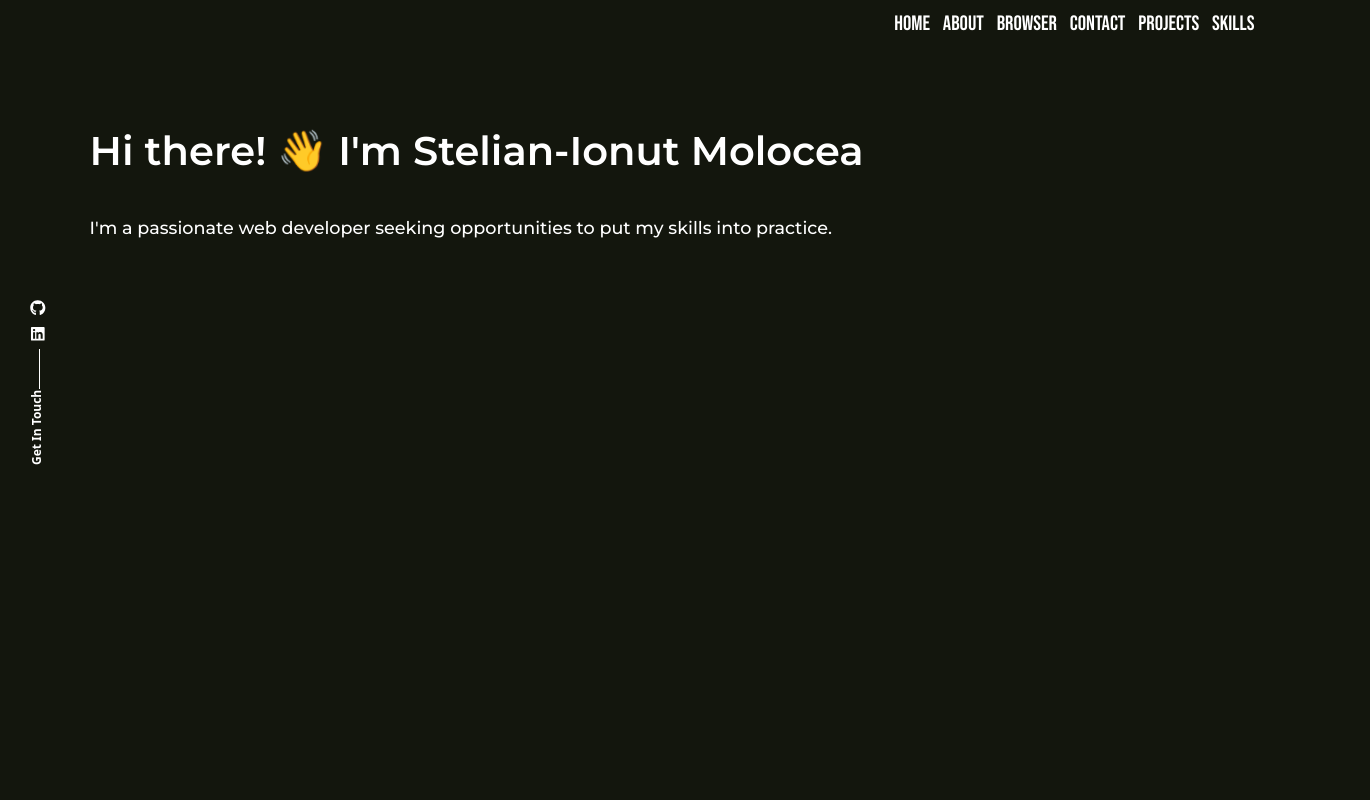
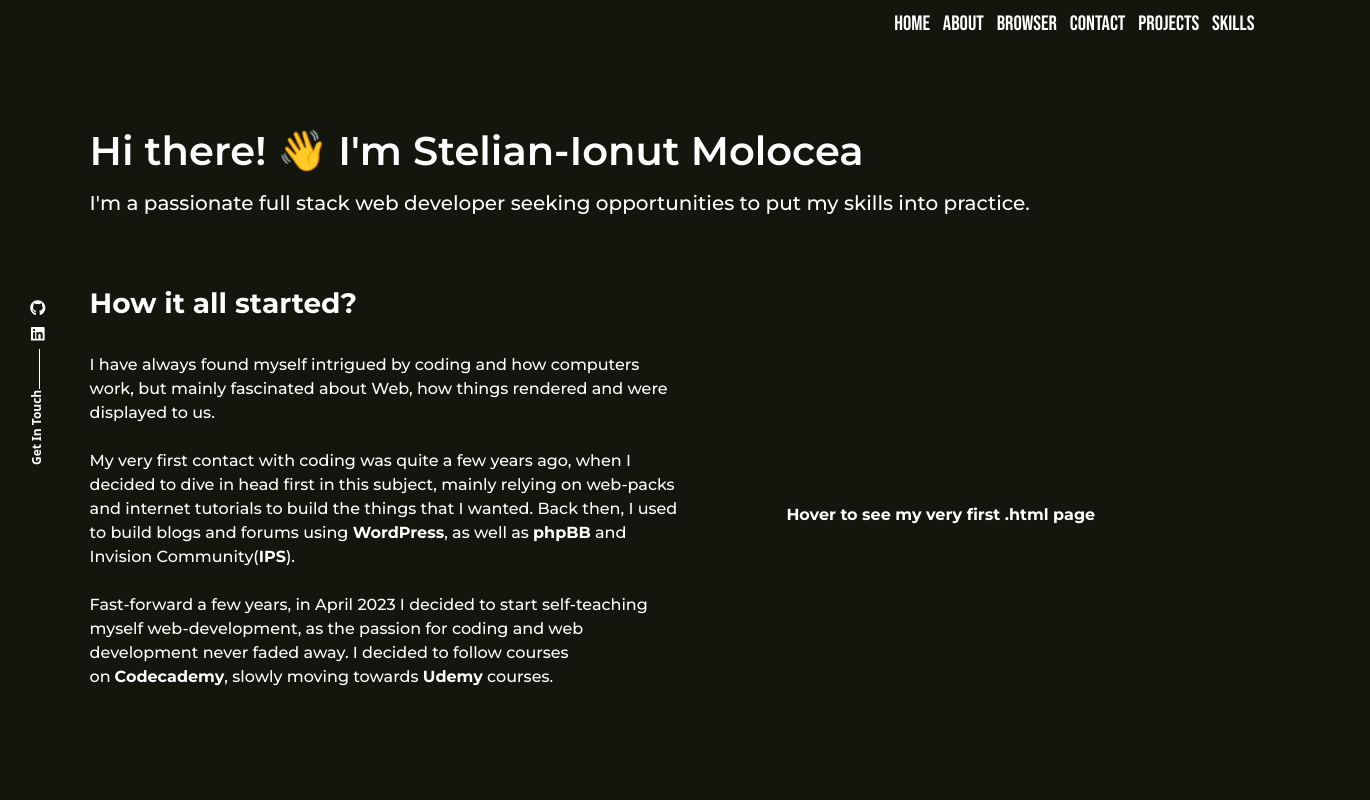
Before and after one commit to msionut28/portfolio, a React (Create React App) app: page /about in a window 1280 px wide. Shown: the top 800 px of the page, 1370 px wide, since content can reach past the window. Built offline with nearby package versions, Linux system fonts and the light colour scheme.

Commit message:
custom image component + about page

```diff
--- /dev/null
+++ b/src/components/Image/Image.jsx
@@ -0,0 +1,15 @@
+import "./style.css";
+
+const Image = (props) => {
+  const { img, text } = props;
+  return (
+    <div className="image-div">
+      <div className="image-gradient">
+        <p className="montserrat" style={{fontWeight: 'bold'}}>{text}</p>
+      </div>
+      <img src={img} alt="custom pic" />
+    </div>
+  );
+};
+
+export default Image;
--- /dev/null
+++ b/src/components/Image/style.css
@@ -0,0 +1,43 @@
+.image-div {
+    display: flex;
+    margin-top: 10vh;
+    position: relative;
+    width: 40vw;
+    height: 55vh;
+    border-radius: 50px;
+    overflow: hidden;
+    border: none;
+    background-color: rgba(19, 22, 13, 1);
+    transform: translateZ(0);
+
+    .image-gradient {
+        display: flex;
+        position: absolute;
+        top: 0;
+        left: 0;
+        right: 0;
+        bottom: 0;
+        background: radial-gradient(circle at center, rgba(19, 22, 13, 0) 0%, rgba(19, 22, 13, 1) 0.1%);
+        border-radius: inherit;
+        transition: 0.25s ease-in-out;
+        text-align: center;
+        align-items: center;
+        justify-content: center;
+        cursor: default;
+    }
+
+    .image-gradient:hover {
+        transform: scale(100000);
+        /* visibility: hidden; */
+    }
+
+    img {
+        display: block;
+        line-height: 6;
+        width: 100%;
+        height: 100%;
+        object-fit: cover;
+        border-radius: 50px;
+        border: 1px solid transparent;
+    }
+}
--- a/src/pages/About/About.jsx
+++ b/src/pages/About/About.jsx
@@ -1,21 +1,82 @@
 import "./style.css";
+import { motion } from "framer-motion";
 import SocialLinks from "../../components/SocialLinks/SocialLinks";
+import Image from "../../components/Image/Image";
 
 const About = () => {
   return (
     <div className="about">
       <SocialLinks />
-      <div className="introduction">
+      <motion.div
+        initial={{ opacity: 0, scale: 0.5 }}
+        animate={{ opacity: 1, scale: 1 }}
+        transition={{ duration: 0.5, delay: 0.5 }}
+        className="introduction"
+      >
         {/* <h1 className="montserrat about-me-title custom-text-style">WHO AM I?</h1> */}
         <h1 className="montserrat title custom-text-style">
           Hi there! <span className="animated">👋</span> I'm Stelian-Ionut
           Molocea
         </h1>
-        <p className="montserrat about-me-introduction custom-text-style">
-          I'm a passionate web developer seeking opportunities to put my skills
-          into practice.
-        </p>
-      </div>
+        <h5 className="montserrat about-me-introduction custom-text-style">
+          I'm a passionate full stack web developer seeking opportunities to put
+          my skills into practice.
+        </h5>
+      </motion.div>
+      <motion.div
+        initial={{ opacity: 0, scale: 0.5 }}
+        animate={{ opacity: 1, scale: 1 }}
+        transition={{ duration: 0.75, delay: 0.75 }}
+        className="beginnings"
+      >
+        <div className="beginnings-text">
+          <h3
+            className="montserrat custom-text-style"
+            style={{ fontWeight: "bold" }}
+          >
+            How it all started?
+          </h3>
+          <p className="montserrat passion custom-text-style">
+            <br />
+            I have always found myself intrigued by coding and how computers
+            work, but mainly fascinated about Web, how things rendered and were
+            displayed to us.
+            <br /> <br />
+            My very first contact with coding was quite a few years ago, when I
+            decided to dive in head first in this subject, mainly relying on
+            web-packs and internet tutorials to build the things that I wanted.
+            Back then, I used to build blogs and forums using <b>WordPress</b>,
+            as well as <b>phpBB</b> and Invision Community(<b>IPS</b>).
+            <br /> <br />
+            Fast-forward a few years, in April 2023 I decided to start
+            self-teaching myself web-development, as the passion for coding and
+            web development never faded away. I decided to follow courses on
+            <span style={{ fontWeight: "bold", marginLeft: "0.3vw" }}>
+              Codecademy
+            </span>
+            , slowly moving towards <b>Udemy</b> courses.
+          </p>
+        </div>
+        <div className="beginnings-media">
+            <Image
+              img={"/about/first-line-of-code.png"}
+              text={"Hover to see my very first .html page"}
+            />
+        </div>
+      </motion.div>
+      <motion.div
+        initial={{ opacity: 0, scale: 0.5 }}
+        animate={{ opacity: 1, scale: 1 }}
+        transition={{ duration: 0.5, delay: 0.5 }}
+        className="further-education"
+      >
+        <h3
+          className="montserrat custom-text-style float-right"
+          style={{ fontWeight: "bold", marginLeft: "55vw" }}
+        >
+          How it developed?
+        </h3>
+      </motion.div>
     </div>
   );
 };
--- a/src/pages/About/style.css
+++ b/src/pages/About/style.css
@@ -2,7 +2,6 @@
   margin-top: 10vh;
   margin-left: 7vw;
 }
-
 
 .animated {
   animation: wave 2.7s 0.5s infinite;
@@ -11,38 +10,70 @@
 }
 
 .about-me-introduction {
-  margin-top: 5vh;
-    font-size: 1.1em;
+  margin-top: 2vh;
   font-weight: 500;
-    /* font-weight: bold; */
+}
+
+.beginnings {
+  display: flex;
+  width: 100vw;
+  height: 70vh;
+}
+
+.beginnings-text {
+  margin-top: 8vh;
+  margin-left: 7vw;
+  width: 47.5%;
+}
+
+.beginnings-media {
+  width: 47.5vw;
+}
+
+.passion {
+  font-weight: 500;
 }
 
 .custom-text-style {
   cursor: default;
 }
 
+.further-education {
+  width: 100vw;
+  height: 100vh;
+  margin-top: 5vh;
+  margin-left: 7vw;
+}
+
 @keyframes wave {
   0% {
     transform: rotate(0deg);
   }
+
   15% {
     transform: rotate(25deg);
   }
+
   25% {
     transform: rotate(-15deg);
   }
+
   35% {
     transform: rotate(20deg);
   }
+
   45% {
     transform: rotate(-10deg);
   }
+
   55% {
     transform: rotate(10deg);
   }
+
   65% {
     transform: rotate(-5deg);
   }
+
   100% {
     transform: rotate(5deg);
   }
```
Also changed, not shown: public/about/first-line-of-code.png (added). Lines whose indentation alone changed are shown as unchanged.
